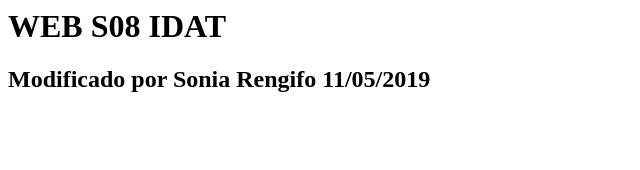
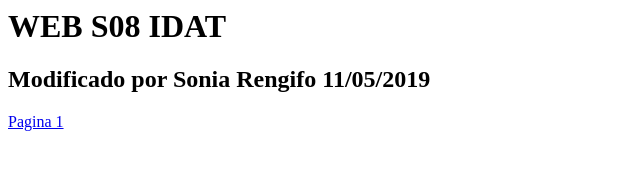
Before and after one commit to skrengifo/WEBS08, a plain HTML site: page index.html in a window 1280 px wide. Shown: the full height of the page, 0-640 px from the left. Drawn offline with Linux system fonts and the light colour scheme.

Commit message:
Update index.html

```diff
--- a/index.html
+++ b/index.html
@@ -1,2 +1,3 @@
 <h1>WEB S08 IDAT</h1>
 <h2>Modificado por Sonia Rengifo 11/05/2019 </h2>
+<a href="https://skrengifo.github.io/WEBS08">Pagina 1</a>
```
